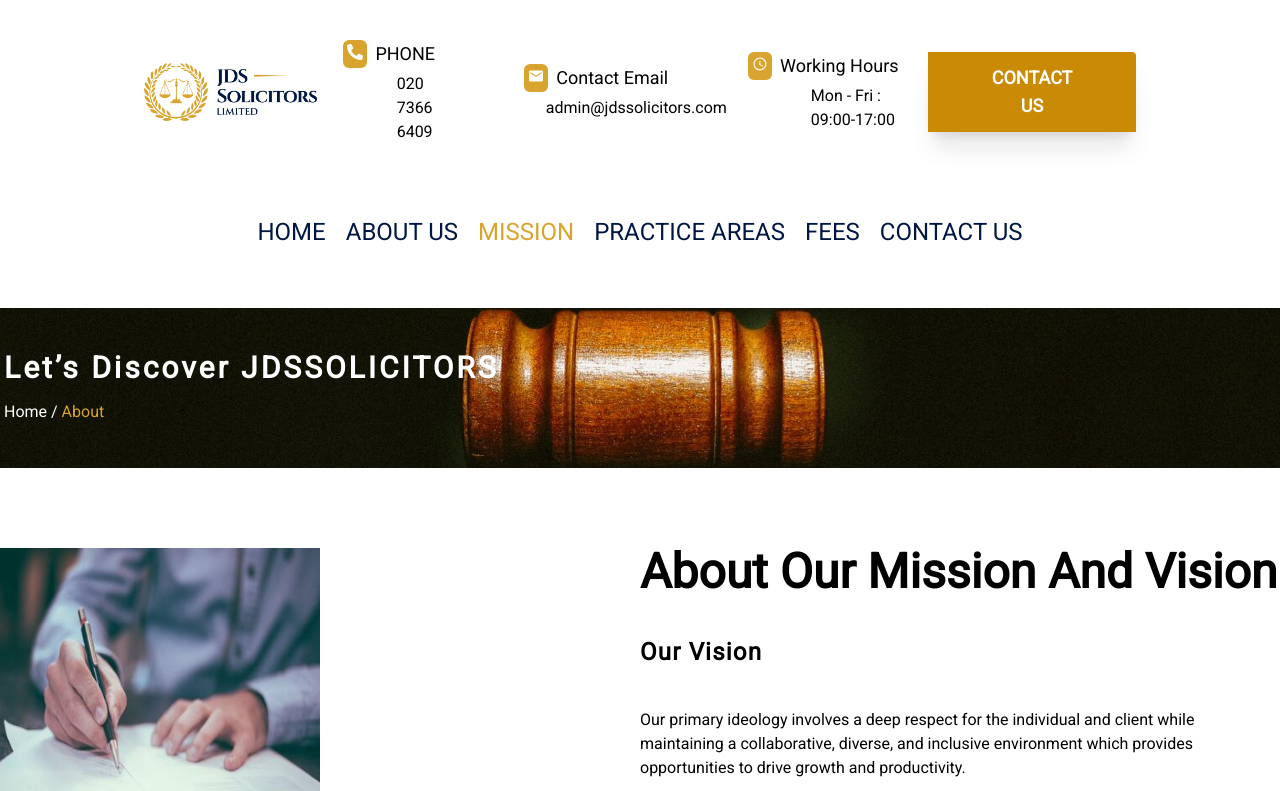
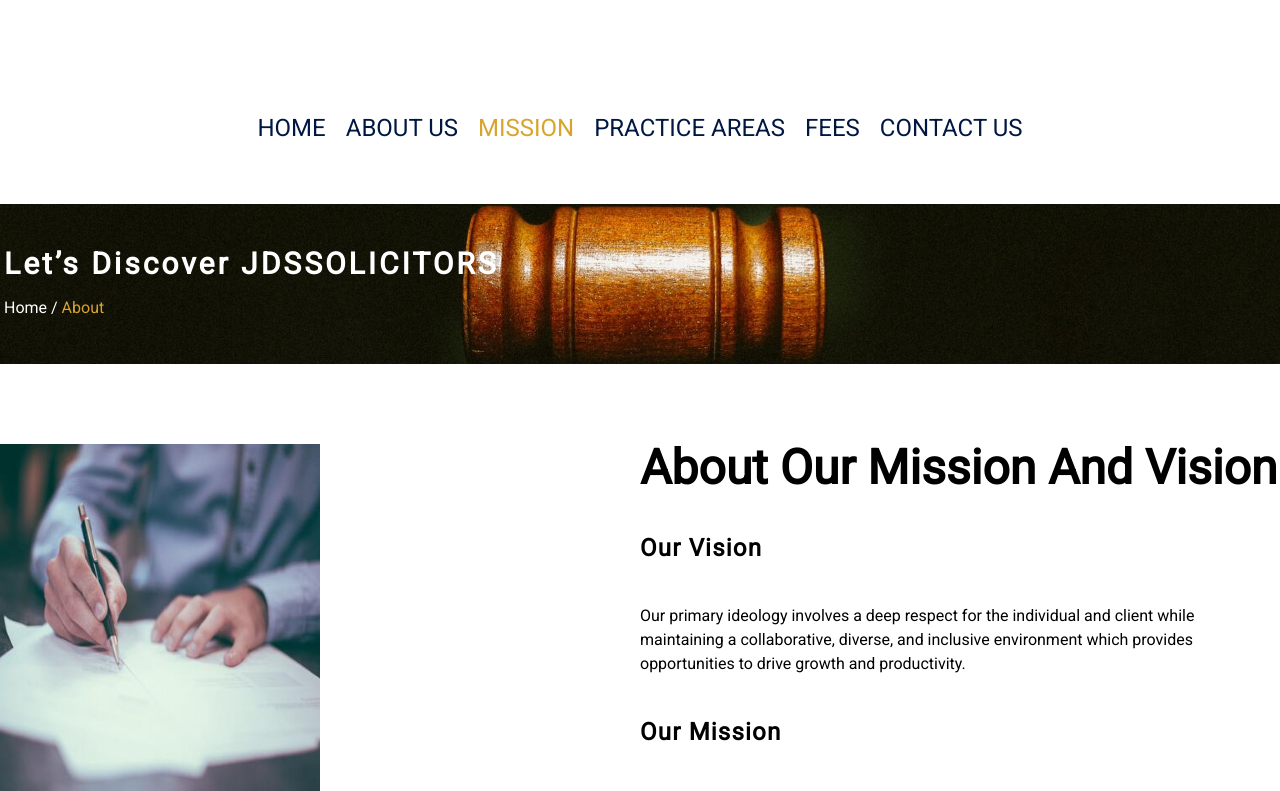
Before and after one commit to coolrass1/jdswebsiteapp, a Next.js app: page /mission-vision in a window 1280 px wide. Shown: the top 791 px of the page. Built offline with nearby package versions, Linux system fonts and the light colour scheme.

Commit message:
photorvn

```diff
--- a/app/components/Uppertop.jsx
+++ b/app/components/Uppertop.jsx
@@ -12,7 +12,7 @@ export const Uppertop = () => {
     return (
         <section className='px-36 py-10'>
 
-            <main className='hidden md:flex flex-row items-center justify-between'>
+            <main className='hidden xxl:flex flex-row items-center justify-between'>
                 <div className="cursor-pointer" onClick={e => router.push('/')}>
                      <Image
                     src="/images/logo.png"
@@ -41,7 +41,7 @@ export const Uppertop = () => {
 
                 </div>
                 <article className='flex justify-center items-start'>
-                        <button onClick={e => router.push('/contact')} className="uppercase ml-3 px-16 py-3 shadow-xl bg-yellow-600 rounded-se text-white text-lg font-bold hover:bg-yellow-900 transition-all duration-300">
+                        <button onClick={e => router.push('/contact')} className=" uppercase ml-3 px-8 xl:px-16 py-1 xl:py-3 shadow-xl bg-yellow-600 rounded-se text-white text-lg font-bold hover:bg-yellow-900 transition-all duration-300">
                             contact us{" "}
                         </button>
                     </article>
```
